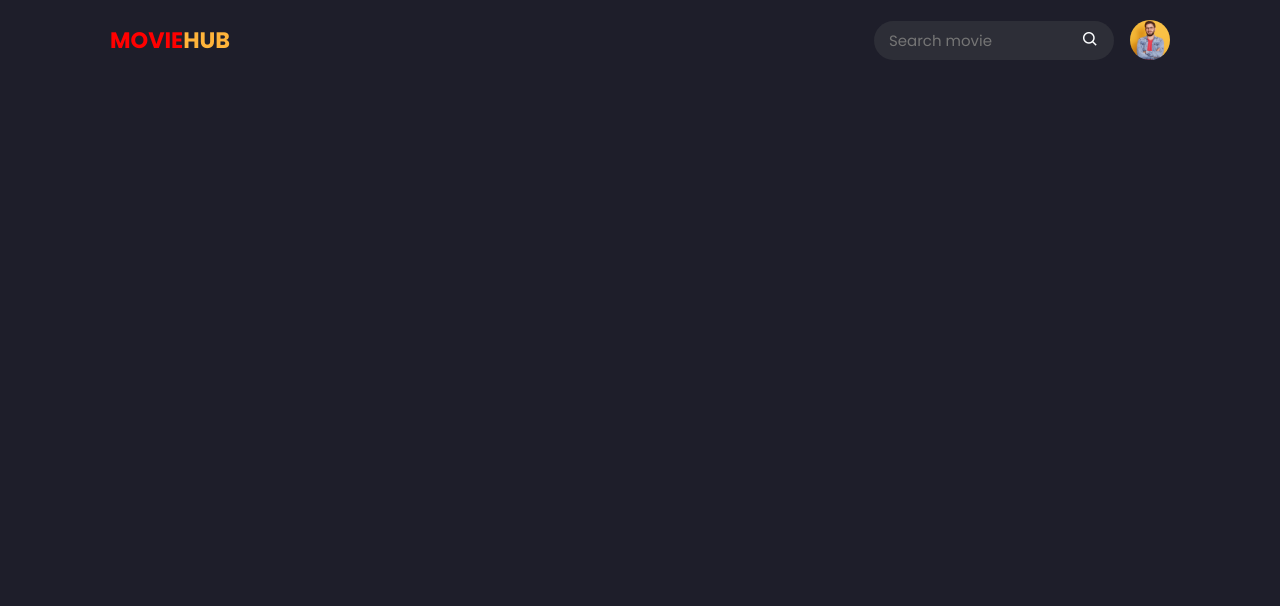
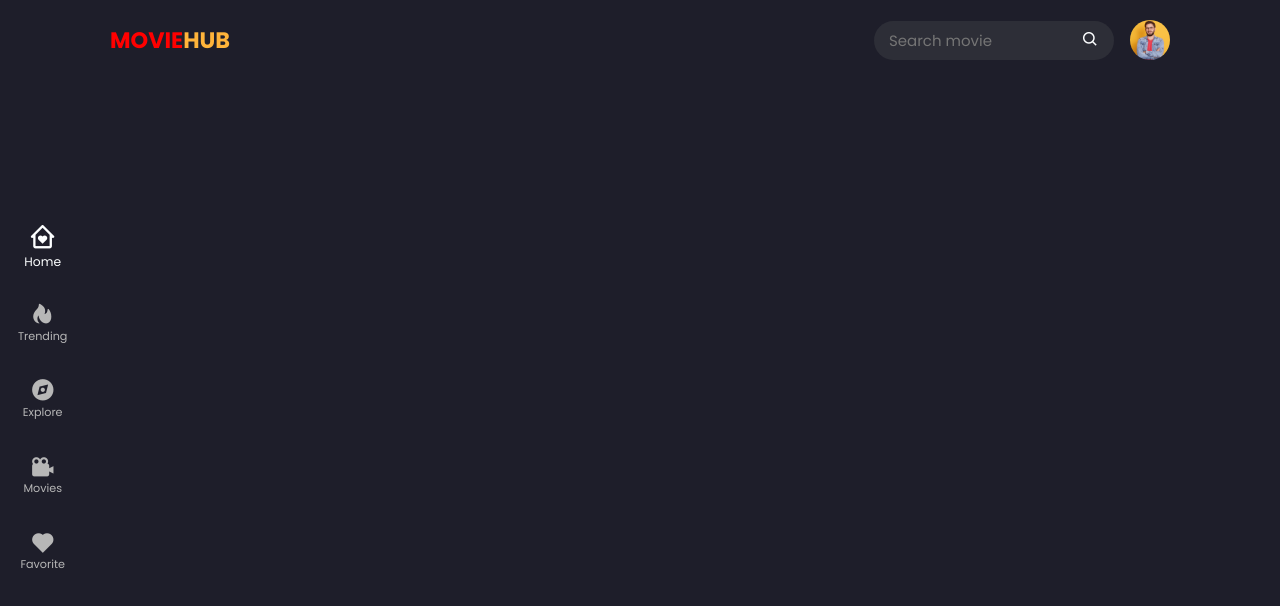
Before and after one commit to Klajoe/Project-Sprint-01, a plain HTML site: page index.html in a window 1280 px wide. Drawn offline with nearby package versions, Linux system fonts and the light colour scheme.

Commit message:
Notification some logos

```diff
--- a/index.html
+++ b/index.html
@@ -29,6 +29,29 @@
             <a href="#" class="user">
                 <img src="img/user.jpg" alt="" class="user-img">
             </a>
+            <!-- NavBar -->
+            <div class="navbar">
+                <a href="#home" class="nav-link nav-active">
+                    <i class='bx bx-home-heart'></i>
+                    <span class="nav-link-title">Home</span>
+                </a>
+                <a href="#popular" class="nav-link">
+                    <i class='bx bxs-hot' ></i>
+                    <span class="nav-link-title">Trending</span>
+                </a>
+                <a href="#movies" class="nav-link">
+                    <i class='bx bxs-compass' ></i>
+                    <span class="nav-link-title">Explore</span>
+                </a>
+                <a href="play-page.html" class="nav-link">
+                    <i class='bx bxs-camera-movie' ></i>
+                    <span class="nav-link-title">Movies</span>
+                </a>
+                <a href="#home" class="nav-link">
+                    <i class='bx bxs-heart' ></i>
+                    <span class="nav-link-title">Favorite</span>
+                </a>
+            </div>
         </div>
     </header>
 
--- a/style.css
+++ b/style.css
@@ -105,4 +105,31 @@ header{
     border-radius: 50%;
     object-fit: cover;
     object-position: center;
+}/* Navbar */
+.navbar{
+    position: fixed;
+    top: 50%;
+    transform: translateY(-50%);
+    left: 18px;
+    display: flex;
+    flex-direction: column;
+    row-gap: 2.1rem;
 }
+.nav-link{
+    display: flex;
+    flex-direction: column;
+    align-items: center;
+    color: #b7b7b7;
+}
+.nav-link:hover,
+.nav-active{
+    color: var(--text-color);
+    transition: 0.3s all linear;
+    transform: scale(1.1);
+}
+.nav-link .bx {
+    font-size: 1.6rem;
+}
+.nav-link-title{
+    font-size: 0.7rem;
+}
```
